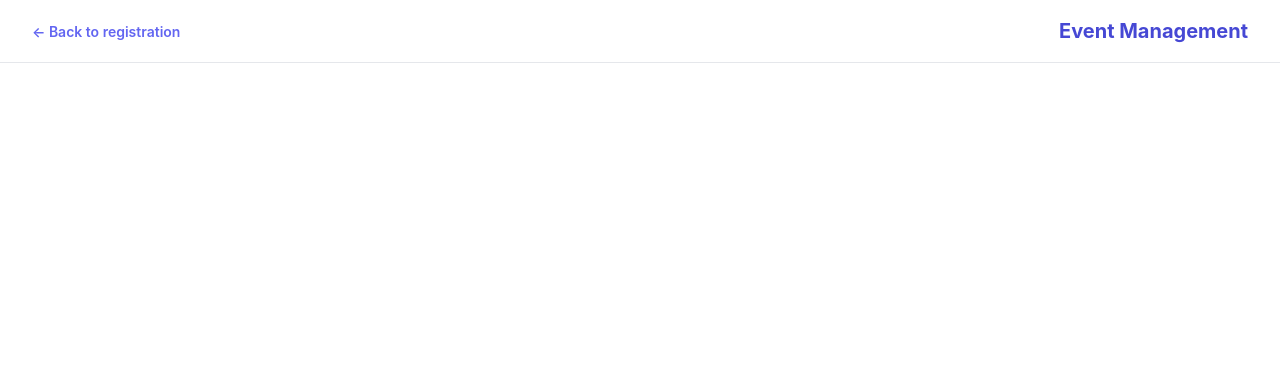
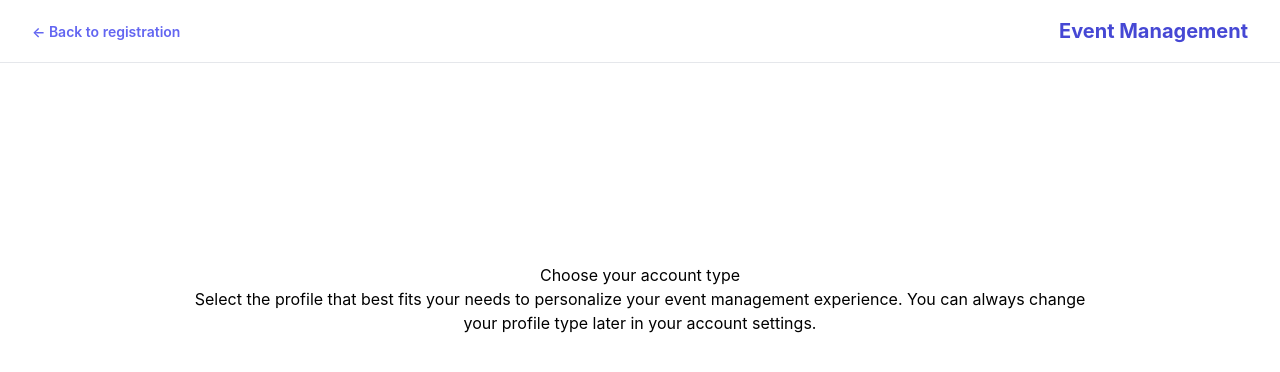
Before and after one commit to doudaoud/gestion-events, a React (Vite) app in the folder client/: page /signUp/typeprofile in a window 1280 px wide. Shown: the top 372 px of the page. Built offline with nearby package versions, Linux system fonts and the light colour scheme.

Commit message:
style: enhance Typeprofile layout with account type selection section and improved styling

```diff
--- a/client/src/pages/Typeprofile.tsx
+++ b/client/src/pages/Typeprofile.tsx
@@ -13,6 +13,17 @@ export default function Typeprofile() {
             <h2>Event Management</h2>
           </div>
         </div>
+        <div className="profiletype-content">
+          <div className="title-profiletype">
+            <h1>Choose your account type</h1>
+            <p>
+              Select the profile that best fits your needs to personalize your
+              event management experience. You can always change your profile
+              type later in your account settings.
+            </p>
+
+          </div>
+        </div>
       </div>
     </>
   );
--- a/client/src/pages/styles/typeprofile.css
+++ b/client/src/pages/styles/typeprofile.css
@@ -30,3 +30,10 @@
   font-weight: 700;
   color: rgb(70, 72, 212);
 }
+.title-profiletype {
+  text-align: center;
+  width: 70%;
+  margin-top:200px;
+  margin-left:auto;
+  margin-right:auto;
+}
```
